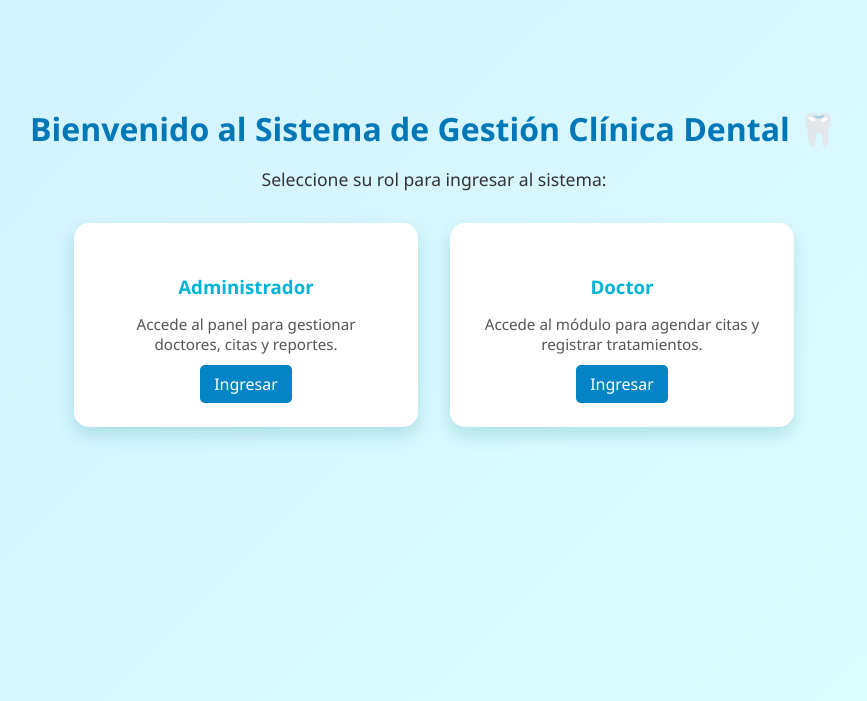
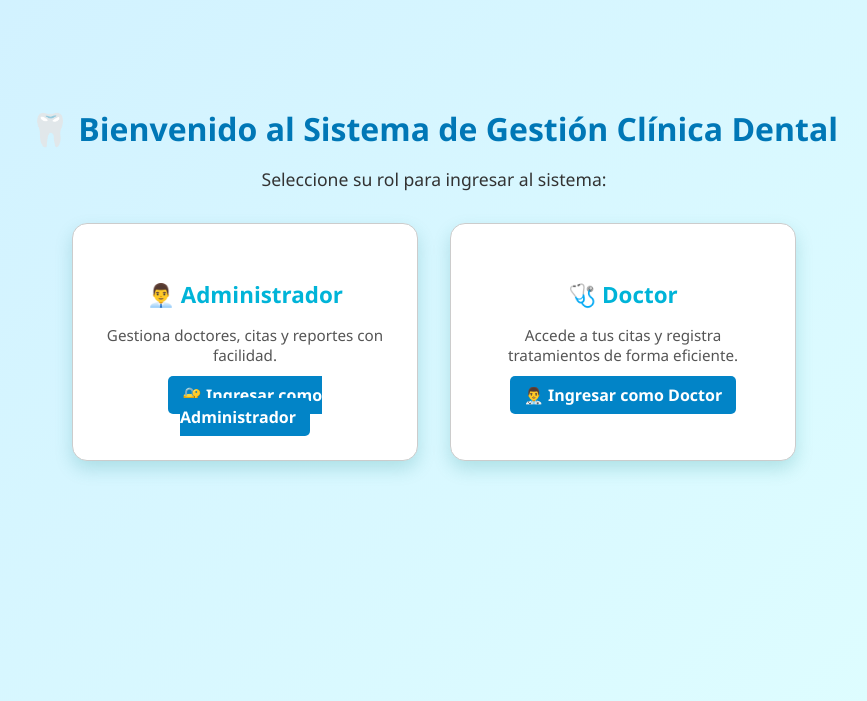
Before and after one commit to DaianNieves/Ingenieria-Project, a Flask app: page / in a window 1280 px wide. Shown: the part 59-760 px from the top of the page, without its empty margins (206-1073 px from the left). Run offline with Flask 3, Linux system fonts and the light colour scheme.

Commit message:
Dentista

```diff
--- a/Templates/index.html
+++ b/Templates/index.html
@@ -4,20 +4,20 @@
 {% block content %}
 <div class="index-container">
     <div class="welcome-section">
-        <h2>Bienvenido al Sistema de Gestión Clínica Dental 🦷</h2>
+        <h2>🦷 Bienvenido al Sistema de Gestión Clínica Dental</h2>
         <p>Seleccione su rol para ingresar al sistema:</p>
     </div>
 
     <div class="role-cards">
         <div class="role-card">
-            <h3>Administrador</h3>
-            <p>Accede al panel para gestionar doctores, citas y reportes.</p>
-            <a href="{{ url_for('login_admin') }}" class="btn">Ingresar</a>
+            <h3>👨‍💼 Administrador</h3>
+            <p>Gestiona doctores, citas y reportes con facilidad.</p>
+            <a href="{{ url_for('login_admin') }}" class="btn">🔐 Ingresar como Administrador</a>
         </div>
         <div class="role-card">
-            <h3>Doctor</h3>
-            <p>Accede al módulo para agendar citas y registrar tratamientos.</p>
-            <a href="{{ url_for('login_doctor') }}" class="btn">Ingresar</a>
+            <h3>🩺 Doctor</h3>
+            <p>Accede a tus citas y registra tratamientos de forma eficiente.</p>
+            <a href="{{ url_for('login_doctor') }}" class="btn">👨‍⚕️ Ingresar como Doctor</a>
         </div>
     </div>
 </div>
--- a/app.py
+++ b/app.py
@@ -65,7 +65,7 @@ def login_doctor():
                 session['rol'] = 'doctor'
                 session['nombre'] = doctor['nombre']
                 session['usuario_id'] = doctor['id']
-                return redirect(url_for('registrar_tratamiento', cita_id=1))  # Cambia 1 por el ID de la cita real
+                return redirect(url_for('panel_doctor'))
             else:
                 flash('Correo o contraseña incorrectos', 'error')
 
@@ -113,14 +113,14 @@ def registrar_tratamiento(cita_id):
             cursor.execute(query, (cita_id, diagnostico, tratamiento, observaciones))
             conn.commit()
             flash('✅ Tratamiento registrado con éxito.', 'success')
-            return render_template('Dentista/registrar_tratamiento.html', cita_id=cita_id)
+            return redirect(url_for('panel_doctor'))
         except mysql.connector.Error as e:
             flash(f'❌ Error al registrar tratamiento: {e}', 'error')
         finally:
             if 'cursor' in locals(): cursor.close()
             if 'conn' in locals() and conn.is_connected(): conn.close()
 
-    return render_template('Dentista/panel_dentista.html', cita_id=cita_id)
+    return render_template('Dentista/registrar_tratamiento.html', cita_id=cita_id)
 
 
 @app.route('/logout')
--- a/static/css/style.css
+++ b/static/css/style.css
@@ -125,6 +125,54 @@ body {
     padding: 3rem 1rem;
 }
 
+.role-cards {
+    display: flex;
+    justify-content: center;
+    flex-wrap: wrap;
+    gap: 2rem;
+    margin-top: 2rem;
+}
+
+.role-card {
+    background-color: #ffffff;
+    border: 1px solid #ccc;
+    padding: 2rem;
+    border-radius: 12px;
+    box-shadow: 0 4px 8px rgba(0,0,0,0.1);
+    width: 280px;
+    transition: transform 0.2s ease;
+}
+
+.role-card:hover {
+    transform: translateY(-5px);
+}
+
+.role-card h3 {
+    margin-bottom: 1rem;
+    font-size: 1.4rem;
+    color: #005792;
+}
+
+.role-card p {
+    font-size: 0.95rem;
+    margin-bottom: 1.5rem;
+    color: #555;
+}
+
+.btn {
+    background-color: #0284c7;
+    color: white;
+    padding: 10px 18px;
+    border: none;
+    text-decoration: none;
+    border-radius: 5px;
+    font-weight: bold;
+}
+
+.btn:hover {
+    background-color: #0369a1;
+}
+
 .welcome-section h2 {
     color: #0077b6;
     font-size: 2rem;
```
